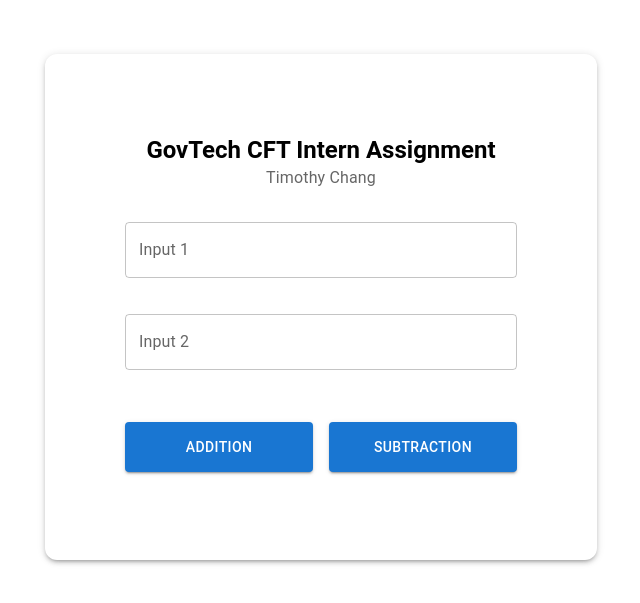
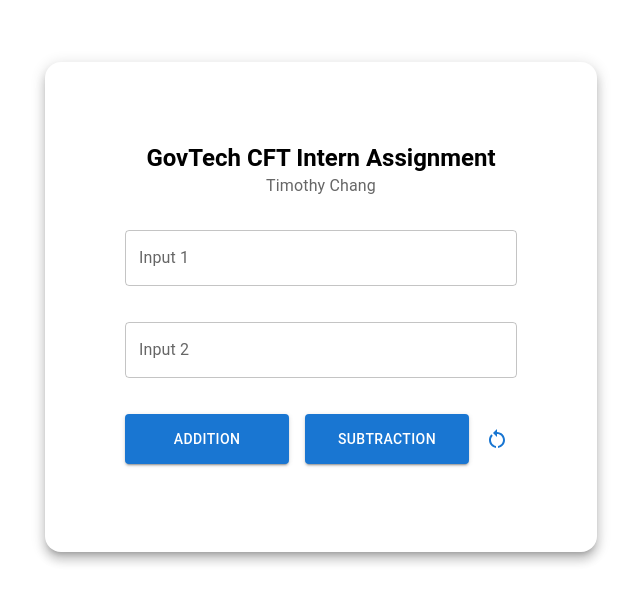
Before and after one commit to timothychangke/govTech-CFT-assignment, a React (Create React App) app in the folder client/: page / in a window 1280 px wide. Shown: the part 125-728 px from the top of the page, without its empty margins (319-959 px from the left). Built offline with nearby package versions, Linux system fonts and the light colour scheme.

Commit message:
feat(resetButton): allow users to reset input

```diff
--- a/client/package.json
+++ b/client/package.json
@@ -5,6 +5,7 @@
   "dependencies": {
     "@emotion/react": "^11.13.3",
     "@emotion/styled": "^11.13.0",
+    "@mui/icons-material": "^6.0.1",
     "@mui/material": "^6.0.1",
     "@testing-library/jest-dom": "^5.17.0",
     "@testing-library/react": "^13.4.0",
--- a/client/src/components/Button/AdditionButton.jsx
+++ b/client/src/components/Button/AdditionButton.jsx
@@ -7,7 +7,7 @@
       color="primary"
       onClick={handleAddition}
       disabled={error1 || error2}
-      sx={{ mt: 2, flex: 1, height: 50, borderWidth: 3 }}
+      sx={{flex: 1, height: 50, borderWidth: 3 }}
     >
       Addition
     </Button>
--- a/client/src/components/Button/Buttons.jsx
+++ b/client/src/components/Button/Buttons.jsx
@@ -1,10 +1,18 @@
 import AdditionButton from './AdditionButton'
 import SubtractionButton from './SubtractionButton'
 import { Box } from '@mui/material'
+import ResetButton from './ResetButton'
 
-const Buttons = ({ handleAddition, handleSubtraction, error1, error2 }) => {
+const Buttons = ({
+  handleAddition,
+  handleSubtraction,
+  error1,
+  error2,
+  handleReset,
+}) => {
   return (
-    <Box display="flex" gap={2} justifyContent="center" width>
+    <Box display="flex" alignItems="center" justifyContent="center" width="100%" gap={1}>
+      <Box display="flex" gap={2} flexGrow={1} justifyContent="center" alignItems="center">
         <AdditionButton
           handleAddition={handleAddition}
           error1={error1}
@@ -16,6 +24,10 @@
           error2={error2}
         />
       </Box>
+      <Box display="flex" justifyContent="center" alignItems="center">
+        <ResetButton handleReset={handleReset} />
+      </Box>
+    </Box>
   )
 }
 
--- /dev/null
+++ b/client/src/components/Button/ResetButton.jsx
@@ -0,0 +1,13 @@
+import { IconButton, Tooltip } from '@mui/material';
+import ResetIcon from '@mui/icons-material/RestartAlt'
+const ResetButton = ({handleReset}) => {
+  return (
+    <Tooltip title="Reset">
+      <IconButton onClick={handleReset} color="primary">
+        <ResetIcon />
+      </IconButton>
+    </Tooltip>
+  )
+}
+
+export default ResetButton
--- a/client/src/components/Button/SubtractionButton.jsx
+++ b/client/src/components/Button/SubtractionButton.jsx
@@ -7,7 +7,7 @@
       color="primary"
       onClick={handleSubtraction}
       disabled={error1 || error2}
-      sx={{ mt: 2, flex: 1, height: 50}}
+      sx={{ flex: 1, height: 50 }}
     >
       Subtraction
     </Button>
--- a/client/src/components/Calculator.jsx
+++ b/client/src/components/Calculator.jsx
@@ -15,6 +15,16 @@
     error1: '',
     error2: '',
   })
+
+  const handleReset = () => {
+    setInputs({
+      input1: '',
+      input2: '',
+      error1: '',
+      error2: '',
+    })
+    setResult(null)
+  }
 
   const handleInputChange = (name, event) => {
     const inputToErrMap = { input1: 'error1', input2: 'error2' }
@@ -79,8 +89,8 @@
           height: 'auto',
           bgcolor: 'background.paper',
           padding: 8,
-          boxShadow: 3,
-          borderRadius: 3,
+          boxShadow: 8,
+          borderRadius: 4,
         }}
       >
         <CardHeader
@@ -109,6 +119,7 @@
               handleSubtraction={() => handleSubmit('subtraction')}
               error1={inputs.error1}
               error2={inputs.error2}
+              handleReset={handleReset}
             />
             {result !== null && <Result result={result} />}
           </Box>
```
Also changed, not shown: 1 other file (tests, documents, lock files or other folders). Lines whose indentation alone changed are shown as unchanged.
